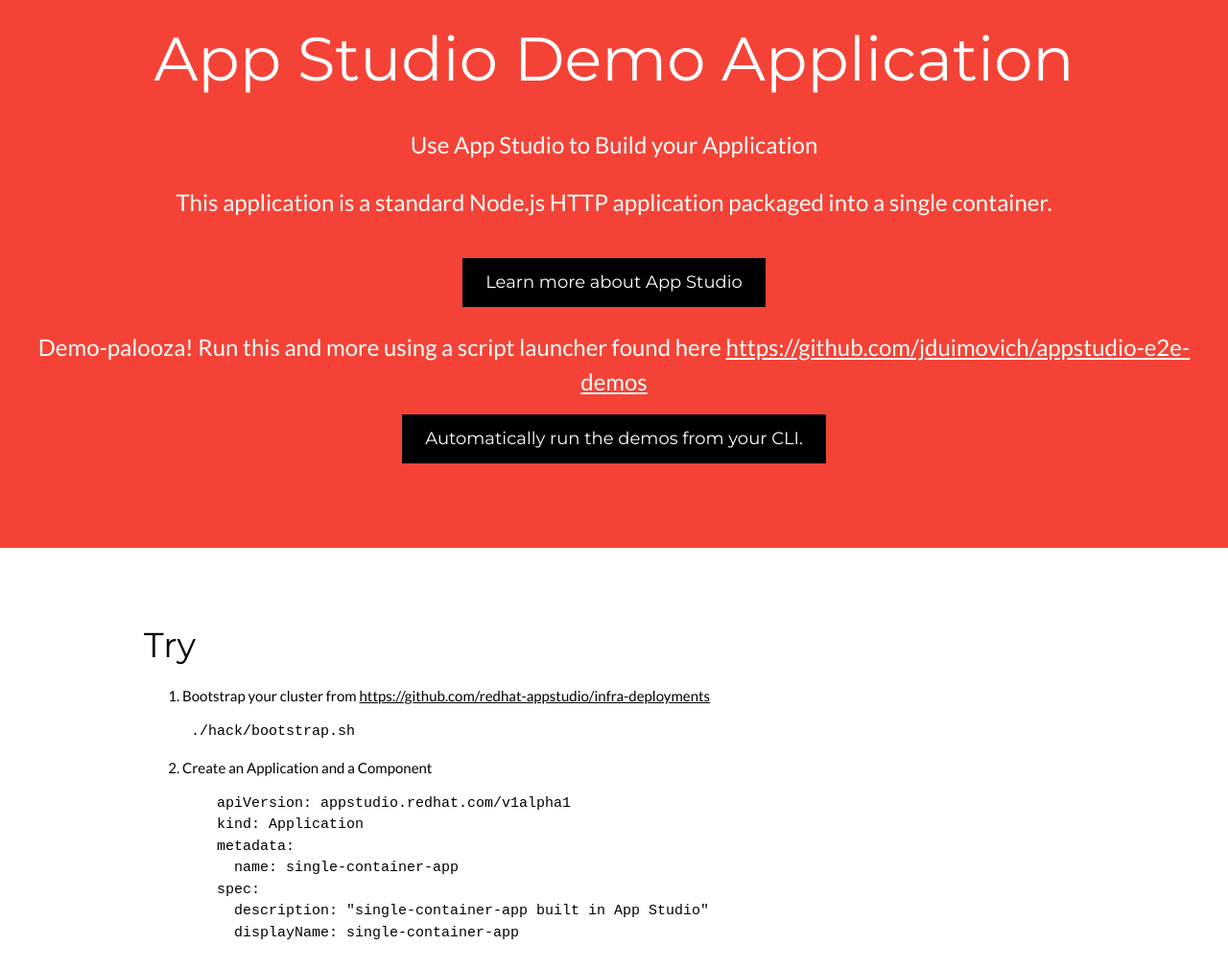
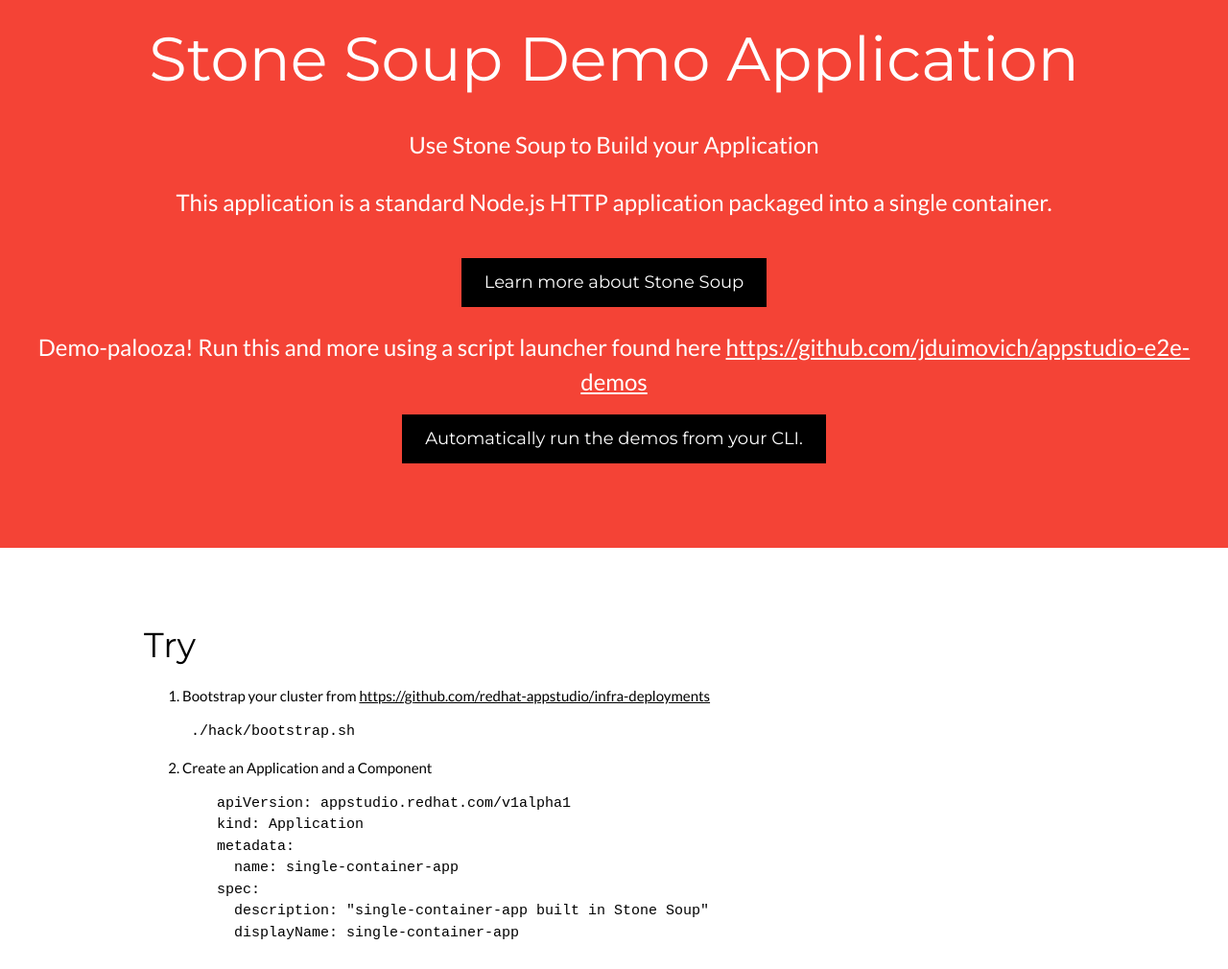
Before and after one commit to tnevrlka-test/single-container-app, a website: page html/index.html in a window 1280 px wide. Shown: the part 142-1152 px from the top of the page at 96% size. Drawn offline with nearby package versions, Linux system fonts and the light colour scheme.

Commit message:
stone soup renames

```diff
--- a/html/index.html
+++ b/html/index.html
@@ -53,8 +53,8 @@
   <!-- Header -->
   <header class="w3-container w3-red w3-center" style="padding:64px 16px">
     <i class="fab fa-redhat fa-5x "></i>
-    <h1 class="w3-margin w3-jumbo">App Studio Demo Application</h1>
-    <p class="w3-xlarge">Use App Studio to Build your Application</p>
+    <h1 class="w3-margin w3-jumbo">Stone Soup Demo Application</h1>
+    <p class="w3-xlarge">Use Stone Soup to Build your Application</p>
 
 
     <p class="w3-xlarge">
@@ -64,7 +64,7 @@
 
     <a href="https://github.com/redhat-appstudio/infra-deployments.git" target="_blank">
       <button class="w3-button w3-black w3-padding-large w3-large w3-margin-top">
-        Learn more about App Studio
+        Learn more about Stone Soup
       </button>
     </a>
 
@@ -106,7 +106,7 @@
     metadata:
       name: single-container-app
     spec:
-      description: "single-container-app built in App Studio"
+      description: "single-container-app built in Stone Soup"
       displayName: single-container-app
     </pre>
 
```
Also changed, not shown: README.md.
